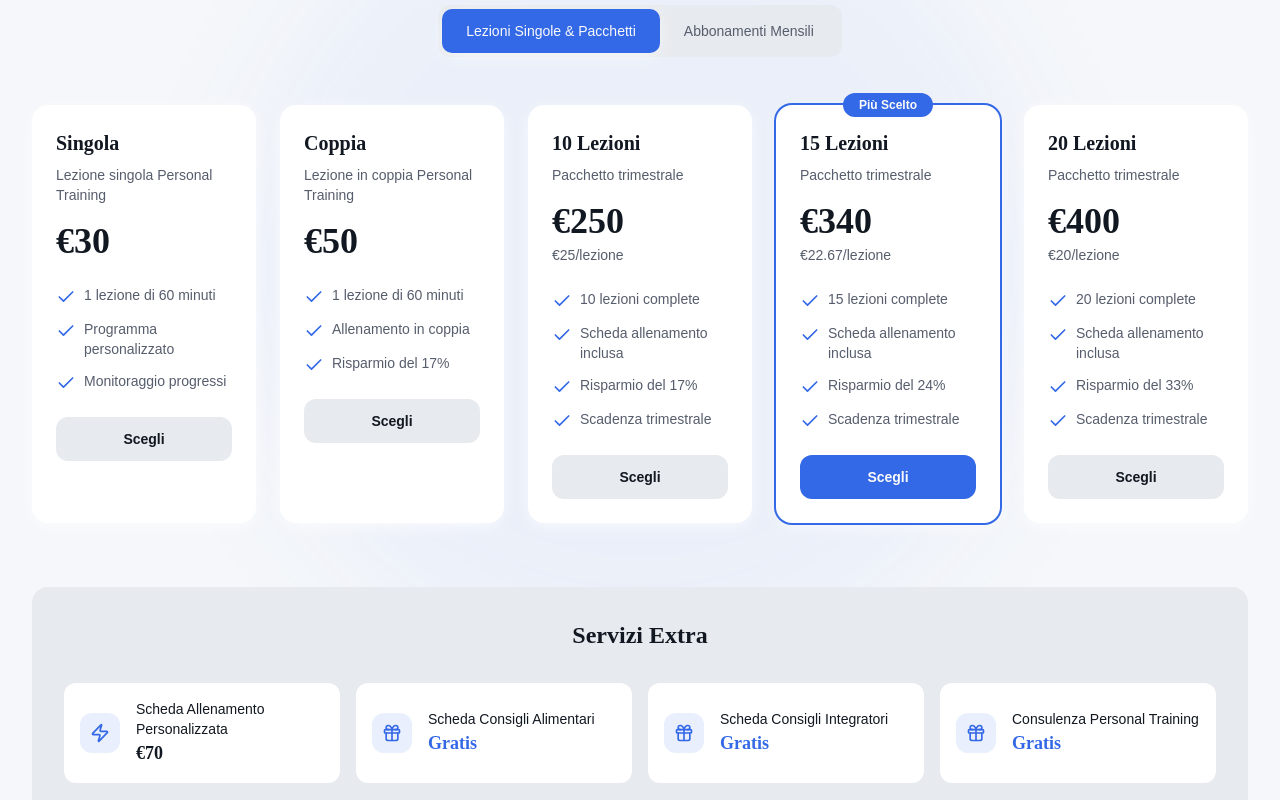
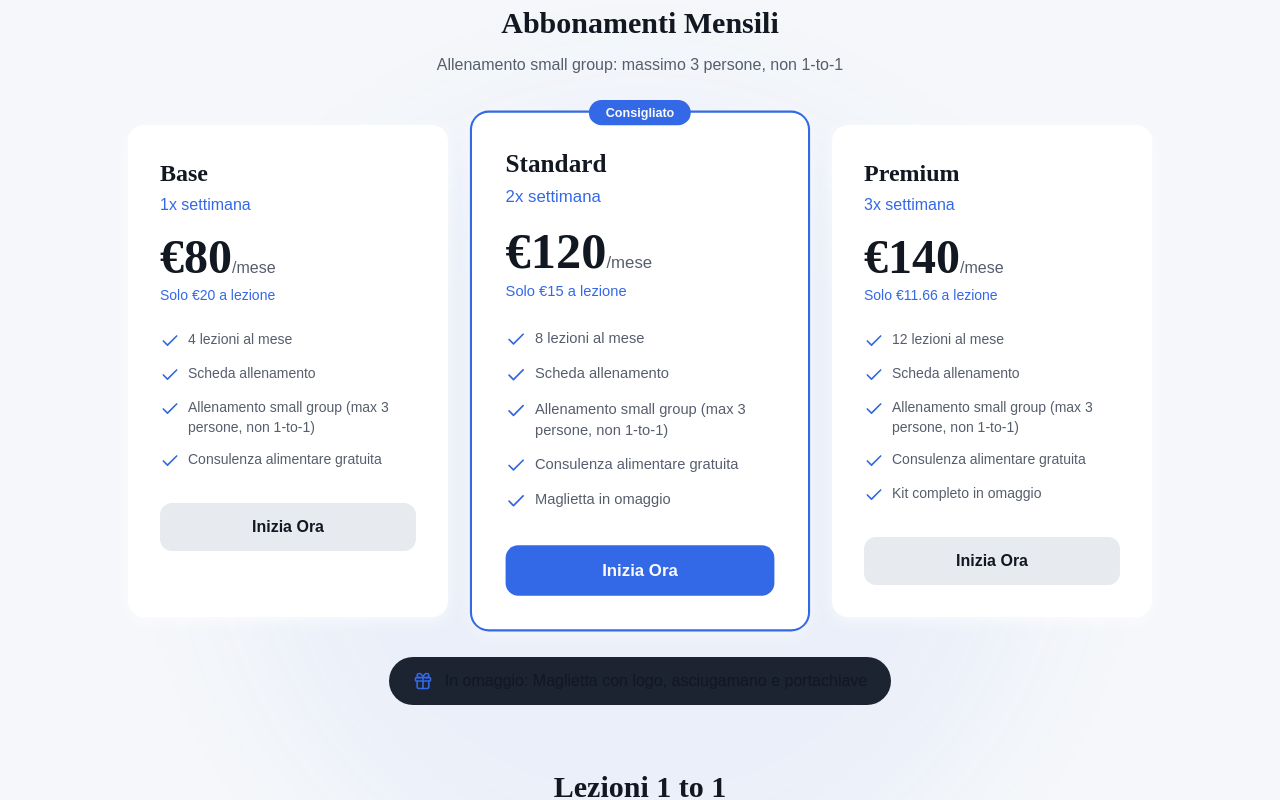
Before and after one commit to michelevassallo2208-lab/carfora_pt, a React (Vite) app: page / in a window 1280 px wide. Shown: the part 4840-5640 px from the top of the page. Built offline with nearby package versions, Linux system fonts and the light colour scheme.

Commit message:
Update pricing layout

```diff
--- a/src/components/PricingSection.tsx
+++ b/src/components/PricingSection.tsx
@@ -1,5 +1,4 @@
-import { Check, Star, Gift, Zap } from "lucide-react";
-import { useState } from "react";
+import { Check, Star, Gift } from "lucide-react";
 
 const packages = [
   {
@@ -107,16 +106,7 @@ const monthlyPackages = [
   },
 ];
 
-const extras = [
-  { name: "Scheda Allenamento Personalizzata", price: "70", icon: Zap },
-  { name: "Scheda Consigli Alimentari", price: "Gratis", icon: Gift },
-  { name: "Scheda Consigli Integratori", price: "Gratis", icon: Gift },
-  { name: "Consulenza Personal Training", price: "Gratis", icon: Gift },
-];
-
 const PricingSection = () => {
-  const [activeTab, setActiveTab] = useState<"lezioni" | "mensili">("lezioni");
-
   return (
     <section id="prezzi" className="section-padding bg-background relative overflow-hidden">
       {/* Decorative Background */}
@@ -142,35 +132,93 @@ const PricingSection = () => {
           </p>
         </div>
 
-        {/* Tabs */}
-        <div className="flex justify-center mb-12">
-          <div className="inline-flex bg-muted p-1 rounded-lg">
-            <button
-              onClick={() => setActiveTab("lezioni")}
-              className={`px-6 py-3 rounded-md font-body font-medium text-sm transition-all duration-300 ${
-                activeTab === "lezioni"
-                  ? "bg-primary text-primary-foreground shadow-card"
-                  : "text-muted-foreground hover:text-foreground"
+        {/* Abbonamenti Mensili */}
+        <div className="text-center mb-12">
+          <h3 className="font-display text-3xl font-semibold text-foreground mb-3">
+            Abbonamenti Mensili
+          </h3>
+          <p className="font-body text-muted-foreground max-w-2xl mx-auto">
+            Allenamento small group: massimo 3 persone, non 1-to-1
+          </p>
+        </div>
+
+        <div className="grid md:grid-cols-3 gap-8 mb-10 max-w-5xl mx-auto">
+          {monthlyPackages.map((pkg, index) => (
+            <div
+              key={pkg.name}
+              className={`relative bg-card rounded-2xl p-8 shadow-card card-hover ${
+                pkg.popular ? "ring-2 ring-primary scale-105" : ""
+              }`}
+              style={{ animationDelay: `${index * 0.1}s` }}
+            >
+              {pkg.popular && (
+                <div className="absolute -top-3 left-1/2 -translate-x-1/2 px-4 py-1 bg-primary text-primary-foreground text-xs font-body font-semibold rounded-full">
+                  Consigliato
+                </div>
+              )}
+
+              <h3 className="font-display text-2xl font-semibold text-foreground mb-1">
+                {pkg.name}
+              </h3>
+              <p className="font-body text-primary font-medium mb-4">
+                {pkg.sessions}
+              </p>
+
+              <div className="mb-6">
+                <span className="font-display text-5xl font-bold text-foreground">
+                  €{pkg.price}
+                </span>
+                <span className="font-body text-muted-foreground">/mese</span>
+                <p className="font-body text-sm text-primary mt-1">
+                  Solo €{pkg.pricePerLesson} a lezione
+                </p>
+              </div>
+
+              <ul className="space-y-3 mb-8">
+                {pkg.features.map((feature) => (
+                  <li key={feature} className="flex items-start gap-2">
+                    <Check className="w-5 h-5 text-primary flex-shrink-0 mt-0.5" />
+                    <span className="font-body text-sm text-muted-foreground">
+                      {feature}
+                    </span>
+                  </li>
+                ))}
+              </ul>
+
+              <a
+                href="#contatti"
+                className={`block text-center py-3 rounded-lg font-body font-semibold transition-all duration-300 ${
+                  pkg.popular
+                    ? "bg-primary text-primary-foreground hover:bg-teal-light"
+                    : "bg-muted text-foreground hover:bg-primary hover:text-primary-foreground"
                 }`}
               >
-              Lezioni Singole & Pacchetti
-            </button>
-            <button
-              onClick={() => setActiveTab("mensili")}
-              className={`px-6 py-3 rounded-md font-body font-medium text-sm transition-all duration-300 ${
-                activeTab === "mensili"
-                  ? "bg-primary text-primary-foreground shadow-card"
-                  : "text-muted-foreground hover:text-foreground"
-              }`}
-            >
-              Abbonamenti Mensili
-            </button>
+                Inizia Ora
+              </a>
+            </div>
+          ))}
+        </div>
+
+        <div className="text-center mb-16">
+          <div className="inline-flex items-center gap-3 px-6 py-3 bg-secondary rounded-full">
+            <Gift className="w-5 h-5 text-primary" />
+            <span className="font-body text-foreground font-medium">
+              In omaggio: Maglietta con logo, asciugamano e portachiave
+            </span>
           </div>
         </div>
 
-        {/* Lezioni Tab */}
-        {activeTab === "lezioni" && (
-          <div className="grid md:grid-cols-2 lg:grid-cols-5 gap-6 mb-16">
+        {/* Lezioni 1 to 1 */}
+        <div className="text-center mb-8">
+          <h3 className="font-display text-3xl font-semibold text-foreground mb-3">
+            Lezioni 1 to 1
+          </h3>
+          <p className="font-body text-muted-foreground max-w-2xl mx-auto">
+            Scegli tra lezioni singole o pacchetti personalizzati per seguire i tuoi obiettivi.
+          </p>
+        </div>
+
+        <div className="grid md:grid-cols-2 lg:grid-cols-5 gap-6">
           {packages.map((pkg, index) => (
             <div
               key={pkg.name}
@@ -227,115 +275,6 @@ const PricingSection = () => {
             </div>
           ))}
         </div>
-        )}
-
-        {/* Mensili Tab */}
-        {activeTab === "mensili" && (
-          <>
-            <div className="text-center mb-8">
-              <div className="inline-flex items-center gap-3 px-6 py-3 rounded-full bg-primary/10 text-primary font-body text-sm font-semibold">
-                Allenamento small group: massimo 3 persone, non 1-to-1
-              </div>
-            </div>
-            <div className="grid md:grid-cols-3 gap-8 mb-16 max-w-5xl mx-auto">
-              {monthlyPackages.map((pkg, index) => (
-                <div
-                  key={pkg.name}
-                  className={`relative bg-card rounded-2xl p-8 shadow-card card-hover ${
-                    pkg.popular ? "ring-2 ring-primary scale-105" : ""
-                  }`}
-                  style={{ animationDelay: `${index * 0.1}s` }}
-                >
-                  {pkg.popular && (
-                    <div className="absolute -top-3 left-1/2 -translate-x-1/2 px-4 py-1 bg-primary text-primary-foreground text-xs font-body font-semibold rounded-full">
-                      Consigliato
-                    </div>
-                  )}
-
-                  <h3 className="font-display text-2xl font-semibold text-foreground mb-1">
-                    {pkg.name}
-                  </h3>
-                  <p className="font-body text-primary font-medium mb-4">
-                    {pkg.sessions}
-                  </p>
-
-                  <div className="mb-6">
-                    <span className="font-display text-5xl font-bold text-foreground">
-                      €{pkg.price}
-                    </span>
-                    <span className="font-body text-muted-foreground">/mese</span>
-                    <p className="font-body text-sm text-primary mt-1">
-                      Solo €{pkg.pricePerLesson} a lezione
-                    </p>
-                  </div>
-
-                  <ul className="space-y-3 mb-8">
-                    {pkg.features.map((feature) => (
-                      <li key={feature} className="flex items-start gap-2">
-                        <Check className="w-5 h-5 text-primary flex-shrink-0 mt-0.5" />
-                        <span className="font-body text-sm text-muted-foreground">
-                          {feature}
-                        </span>
-                      </li>
-                    ))}
-                  </ul>
-
-                  <a
-                    href="#contatti"
-                    className={`block text-center py-3 rounded-lg font-body font-semibold transition-all duration-300 ${
-                      pkg.popular
-                        ? "bg-primary text-primary-foreground hover:bg-teal-light"
-                        : "bg-muted text-foreground hover:bg-primary hover:text-primary-foreground"
-                    }`}
-                  >
-                    Inizia Ora
-                  </a>
-                </div>
-              ))}
-            </div>
-          </>
-        )}
-
-        {/* In Omaggio Section */}
-        {activeTab === "mensili" && (
-          <div className="text-center mb-12">
-            <div className="inline-flex items-center gap-3 px-6 py-3 bg-secondary rounded-full">
-              <Gift className="w-5 h-5 text-primary" />
-              <span className="font-body text-foreground font-medium">
-                In omaggio: Maglietta con logo, asciugamano e portachiave
-              </span>
-            </div>
-          </div>
-        )}
-
-        {/* Extras */}
-        <div className="bg-muted rounded-2xl p-8">
-          <h3 className="font-display text-2xl font-semibold text-foreground text-center mb-8">
-            Servizi Extra
-          </h3>
-          <div className="grid sm:grid-cols-2 lg:grid-cols-4 gap-4">
-            {extras.map((extra) => (
-              <div
-                key={extra.name}
-                className="flex items-center gap-4 bg-card rounded-xl p-4"
-              >
-                <div className="w-10 h-10 rounded-lg bg-primary/10 flex items-center justify-center flex-shrink-0">
-                  <extra.icon className="w-5 h-5 text-primary" />
-                </div>
-                <div>
-                  <p className="font-body text-sm font-medium text-foreground">
-                    {extra.name}
-                  </p>
-                  <p className={`font-display text-lg font-bold ${
-                    extra.price === "Gratis" ? "text-primary" : "text-foreground"
-                  }`}>
-                    {extra.price === "Gratis" ? "Gratis" : `€${extra.price}`}
-                  </p>
-                </div>
-              </div>
-            ))}
-          </div>
-        </div>
       </div>
     </section>
   );
```
Lines whose indentation alone changed are shown as unchanged.
